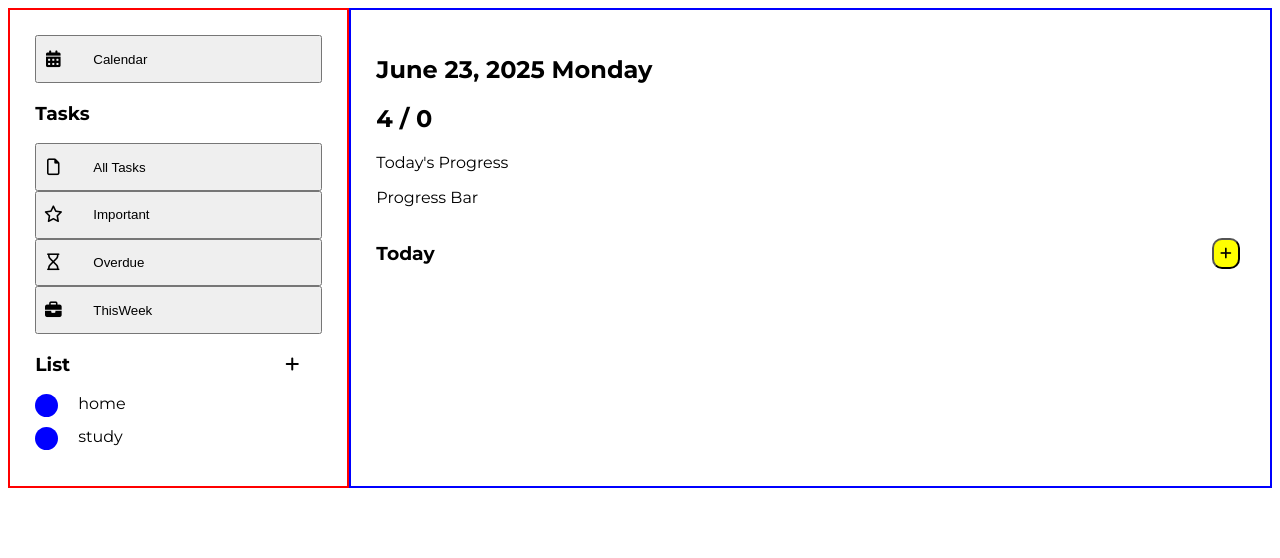
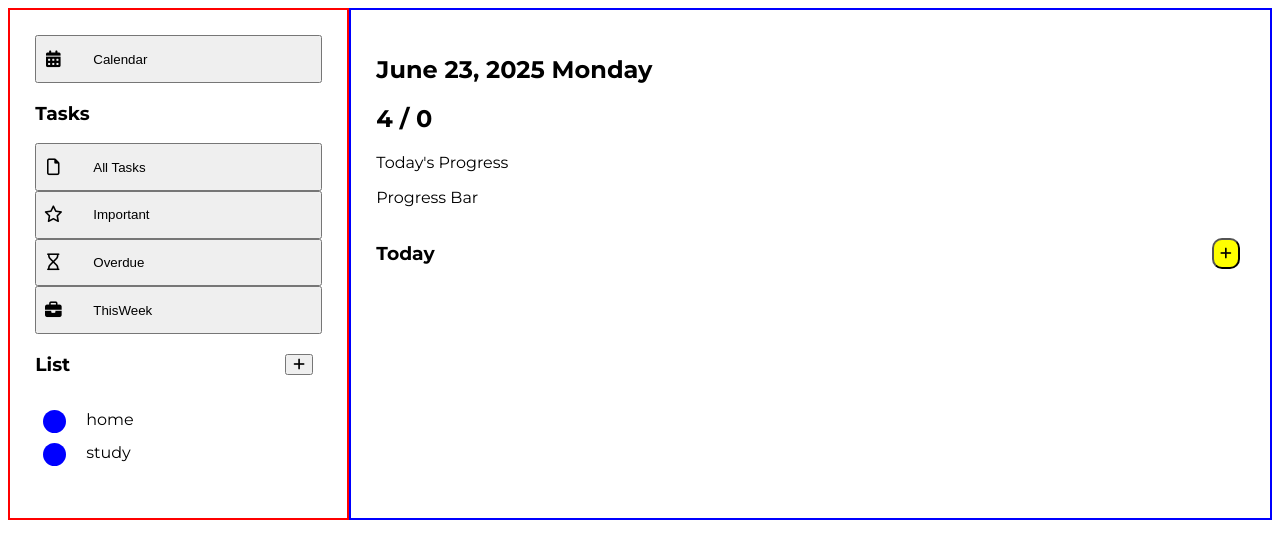
Before and after one commit to Alex31122/Todo-App-Complex-, an Angular app: page / in a window 1280 px wide. Shown: the top 558 px of the page. Built offline with nearby package versions, Linux system fonts and the light colour scheme.

Commit message:
refactor: beter form (ng module)

```diff
--- a/src/app/pages/home/components/tag-form/tag-form.css
+++ b/src/app/pages/home/components/tag-form/tag-form.css
@@ -3,3 +3,6 @@
   flex-direction: column;
   gap: 30px;
 }
+.error{
+  margin-bottom: 20px;
+}
--- a/src/app/pages/home/components/tag-form/tag-form.html
+++ b/src/app/pages/home/components/tag-form/tag-form.html
@@ -1,8 +1,13 @@
 <h3>New Tag:</h3>
 <div class="todoTag">
   <form #f="ngForm" (ngSubmit)="onSubmit(f)" novalidate>
+      @if (first.invalid && (first.dirty || first.touched)) {
+        @if (first.errors?.['required']) {
+          <div class="error">Tag name is required: </div>
+        }
+      }
       <label for="name"></label>
       <input name="name" ngModel required #first="ngModel" placeholder="Write New Tag" class="title"/>
-      <button>Submit</button>
+      <button type="submit" [disabled]="f.invalid">Submit</button>
     </form>
 </div>
--- a/src/app/pages/home/components/tag-form/tag-form.ts
+++ b/src/app/pages/home/components/tag-form/tag-form.ts
@@ -17,8 +17,14 @@ export class TagForm implements OnInit{
   }
 
   onSubmit(formData: NgForm) {
-    this.tagsList.push(formData.value.name);
-    this.todoService.addTagsListToLocalStorage(this.tagsList);
+    if(formData.valid){
+      this.tagsList.push(formData.value.name);
+      this.todoService.addTagsListToLocalStorage(this.tagsList);
+      formData.resetForm();
+    }
+    else{
+      console.log("El Formulario no es valido");
+    }
   }
 
   setTagsList(){
--- a/src/app/pages/home/components/tags-list/tags-list.css
+++ b/src/app/pages/home/components/tags-list/tags-list.css
@@ -17,6 +17,7 @@
 .item{
   display: flex;
   gap: 20px;
+  margin-left: -2rem;
 }
 
 .circle{
@@ -25,3 +26,8 @@
   width: 23px;
   height: 23px;
 }
+
+button{
+  margin-top: auto;
+  margin-bottom: auto;
+}
--- a/src/app/pages/home/components/tags-list/tags-list.html
+++ b/src/app/pages/home/components/tags-list/tags-list.html
@@ -1,12 +1,14 @@
 <div class="list-bar">
   <h3>List</h3>
-  <i class="fa-solid fa-plus"></i>
+  <button (click)="sendSelectionToSidebar()">
+    <i class="fa-solid fa-plus"></i>
+  </button>
 </div>
-<div class="list">
+<ul class="list">
 @for (item of tagsList; track $index) {
-  <div class="item">
+  <li class="item">
     <div class="circle"></div>
     <div> {{ item }} </div>
-  </div>
+  </li>
 }
-<div>
+<ul>
--- a/src/app/pages/home/components/tags-list/tags-list.ts
+++ b/src/app/pages/home/components/tags-list/tags-list.ts
@@ -1,4 +1,4 @@
-import { Component, OnInit } from '@angular/core';
+import { Component, OnInit, output } from '@angular/core';
 import { TodoService } from '../../service/todo-service';
 
 @Component({
@@ -9,6 +9,7 @@ import { TodoService } from '../../service/todo-service';
 })
 export class TagsList implements OnInit{
   tagsList: string[] = [];
+  add_tag_selection = output<string>();
   constructor(private todoService: TodoService){}
 
   ngOnInit(){
@@ -18,4 +19,8 @@ export class TagsList implements OnInit{
   setTagsList(){
     this.tagsList = this.todoService.tagsList;
   }
+
+  sendSelectionToSidebar(){
+    this.add_tag_selection.emit("add_tag");
+  }
 }
```
